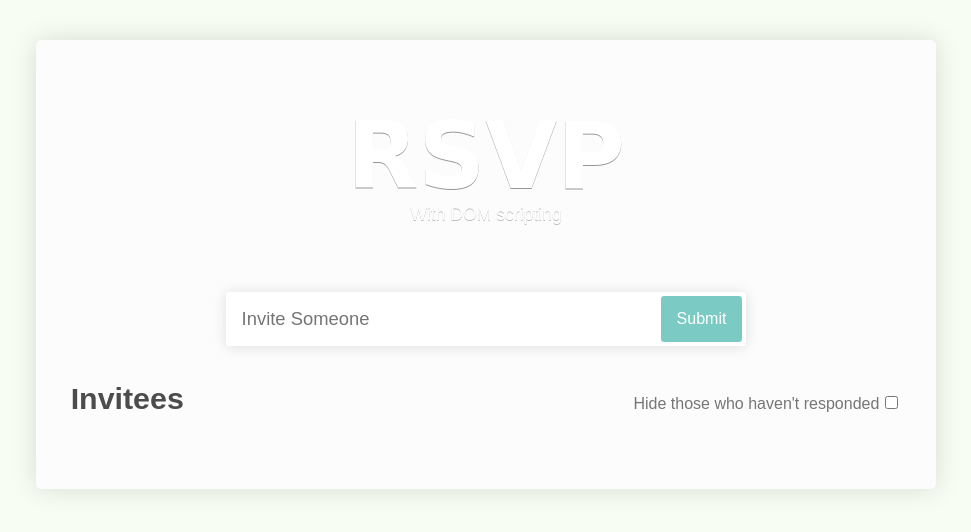
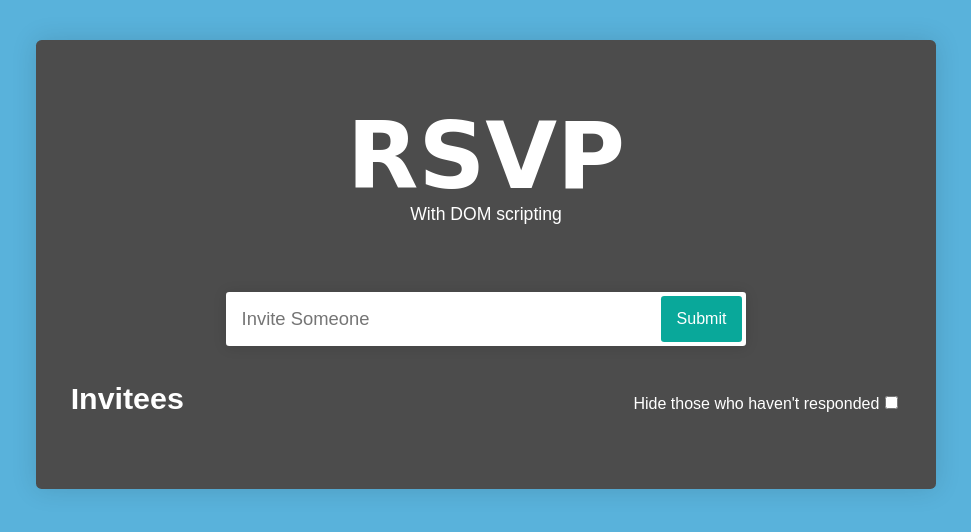
Before and after one commit to jaymccormick/domjs, a plain HTML site: page index.html in a window 1280 px wide. Shown: the whole page, without its empty margins (154-1125 px from the left). Drawn offline with Linux system fonts and the light colour scheme.

Commit message:
styling - colors

```diff
--- a/css/style.css
+++ b/css/style.css
@@ -8,26 +8,27 @@
 body {
   font-family: 'Arial', sans-serif;
   color: #4c4c4c;
-  background: #f8fdf3;
+  background: #59b2db;
 }
 h1,
 p,
 form button {
-  color: white;
+  color: grey;
 }
 h1 {
   font-family: 'Courgette', cursive;
-  text-shadow: 0 1px 0 rgba(0,0,0, .4);
+  color: white;
   line-height: .65;
   margin-top: .5em;
   margin-bottom: 0;
 }
 h2 {
   margin-top: 0;
+  color: white;
 }
 p {
   font-size: 1.1em;
-  text-shadow: 0 1px 0 rgba(0,0,0, .25);
+  color: white;
 }
 form {
   width: 60%;
@@ -43,8 +44,9 @@ form {
 form button {
   padding: 0 1em;
   font-size: 1em;
-  background: #7bcbc4;
+  background: #09a89a /*#23aea2*/;
   border-radius: .2em;
+  color: white;
 }
 ul {
   list-style: none;
@@ -89,7 +91,7 @@ li input[type=text] {
 li label {
   font-size: .9em;
   display: block;
-  color: rgba(112, 112, 112, .55);
+  color: white;
 }
 li span,
 li input[type=text]:first-child {
@@ -112,7 +114,7 @@ li button:last-child {
   max-width: 900px;
   margin: 2.5em auto;
   border-radius: .35em;
-  background: #fcfcfc;
+  background: #4c4c4c;
   overflow: hidden;
   box-shadow: 0 0 26px rgba(0,0,0, .13);
 }
@@ -121,7 +123,7 @@ div > input:last-child {
   margin-left: 6px;
 }
 div > label {
-  color: #767676;
+  color: white;
 }
 
 /* responded */
```
